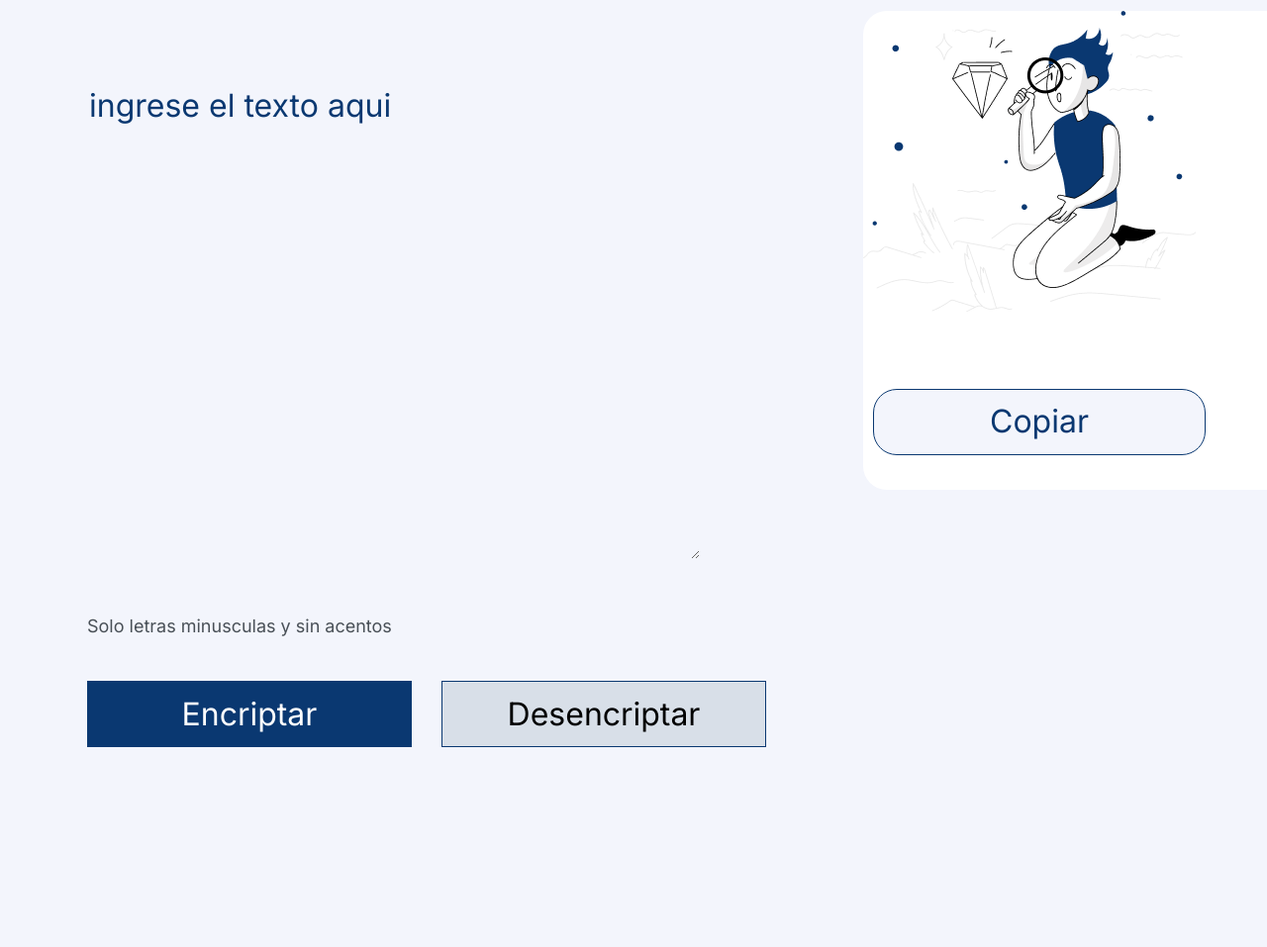
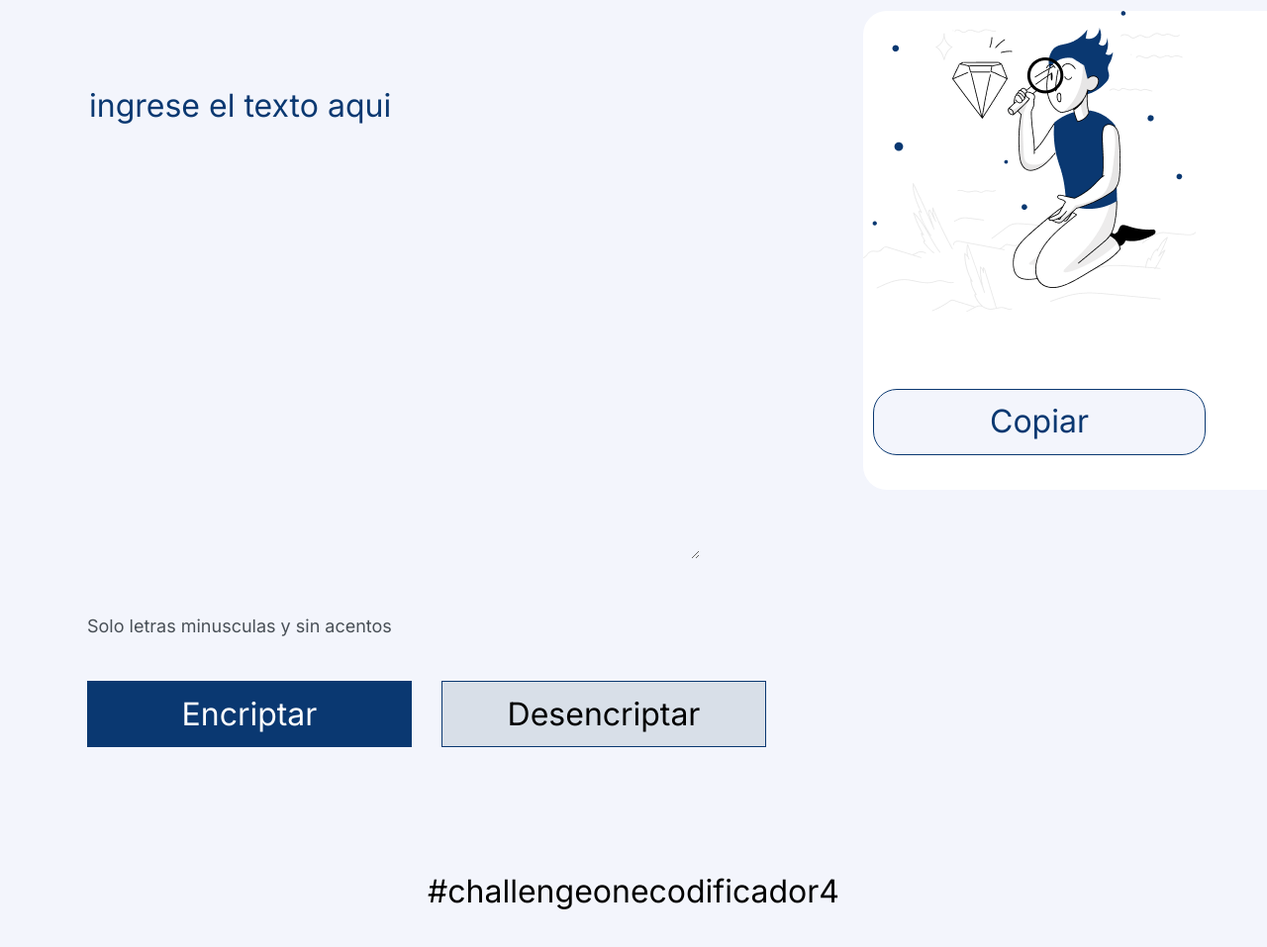
Before and after one commit to Julianfr23/Encriptador_De_Texto, a plain HTML site: page ENCRIPTADOR_CHALLENGE_ONE/index.html in a window 1280 px wide. Shown: the part 91-1048 px from the top of the page at 99% size. Before the commit the page ends 896 px from the top, so only its background shows below. Drawn offline with Linux system fonts and the light colour scheme.

Commit message:
Add files via upload

```diff
--- a/ENCRIPTADOR_CHALLENGE_ONE/index.html
+++ b/ENCRIPTADOR_CHALLENGE_ONE/index.html
@@ -34,6 +34,9 @@
                 </div>
             </section>
     </main>
+    <footer>
+        <p class="copyright">#challengeonecodificador4</p>
+    </footer>
 <script src="/script.js">
 
 </script>
--- a/ENCRIPTADOR_CHALLENGE_ONE/style.css
+++ b/ENCRIPTADOR_CHALLENGE_ONE/style.css
@@ -84,3 +84,7 @@ main{
     color:#495057;
     font-size: 18px;
 }
+footer{
+    text-align: center;
+    padding: 40px;
+}
```
